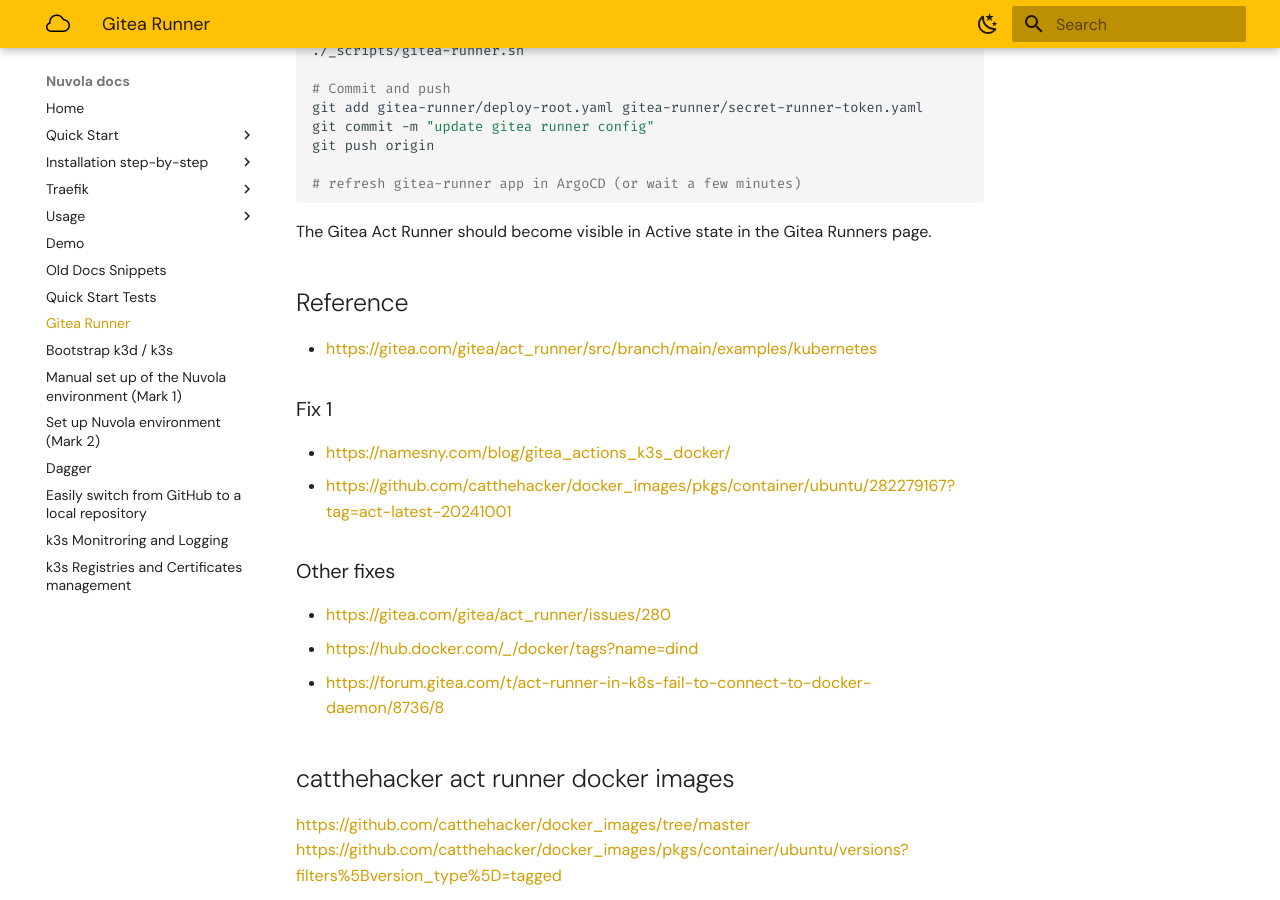
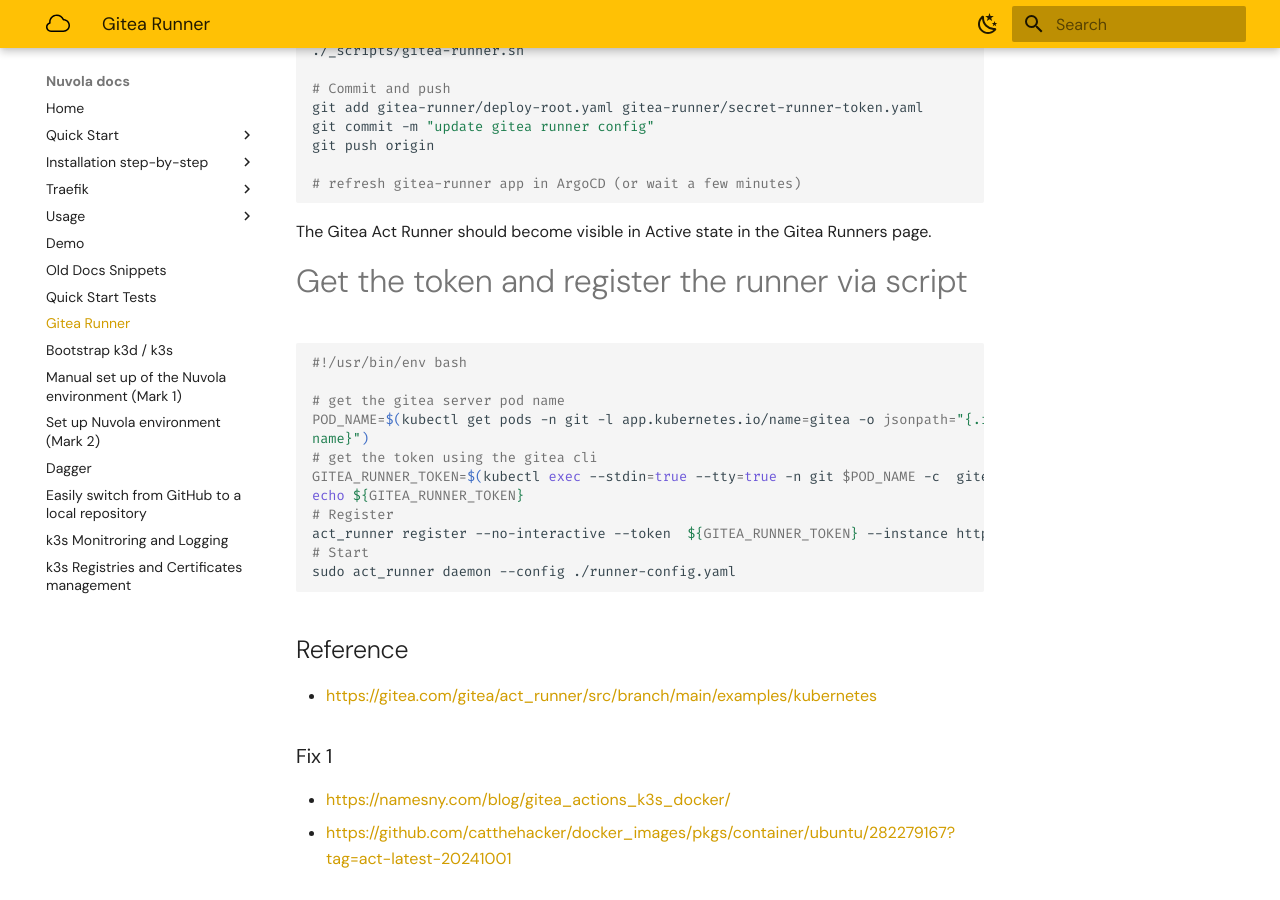
Before and after one commit to kubernetista/nuvola-docs, an MkDocs documentation site: the page built from docs/Readme-Gitea-Runners.md, in a window 1280 px wide and 900 px high, scrolled down 432 px. Built offline with MkDocs 1.6.1 and Material for MkDocs 9.7.7, drawn with Linux system fonts in a browser that asks for light colours; plug-ins that fetch from the network failed and are left out.

Commit message:
add script to get the token and register a runner automatically

````diff
--- a/docs/Readme-Gitea-Runners.md
+++ b/docs/Readme-Gitea-Runners.md
@@ -24,6 +24,24 @@
 ```
 
 The Gitea Act Runner should become visible in Active state in the Gitea Runners page.
+
+# Get the token and register the runner via script
+
+```sh
+#!/usr/bin/env bash
+
+# get the gitea server pod name
+POD_NAME=$(kubectl get pods -n git -l app.kubernetes.io/name=gitea -o jsonpath="{.items[0].metadata.
+name}")
+# get the token using the gitea cli
+GITEA_RUNNER_TOKEN=$(kubectl exec --stdin=true --tty=true -n git $POD_NAME -c  gitea -- /bin/sh -c "gitea actions generate-runner-token")
+echo ${GITEA_RUNNER_TOKEN}
+# Register
+act_runner register --no-interactive --token  ${GITEA_RUNNER_TOKEN} --instance https://git.localtest.me/
+# Start
+sudo act_runner daemon --config ./runner-config.yaml
+
+```
 
 ## Reference
 
````
